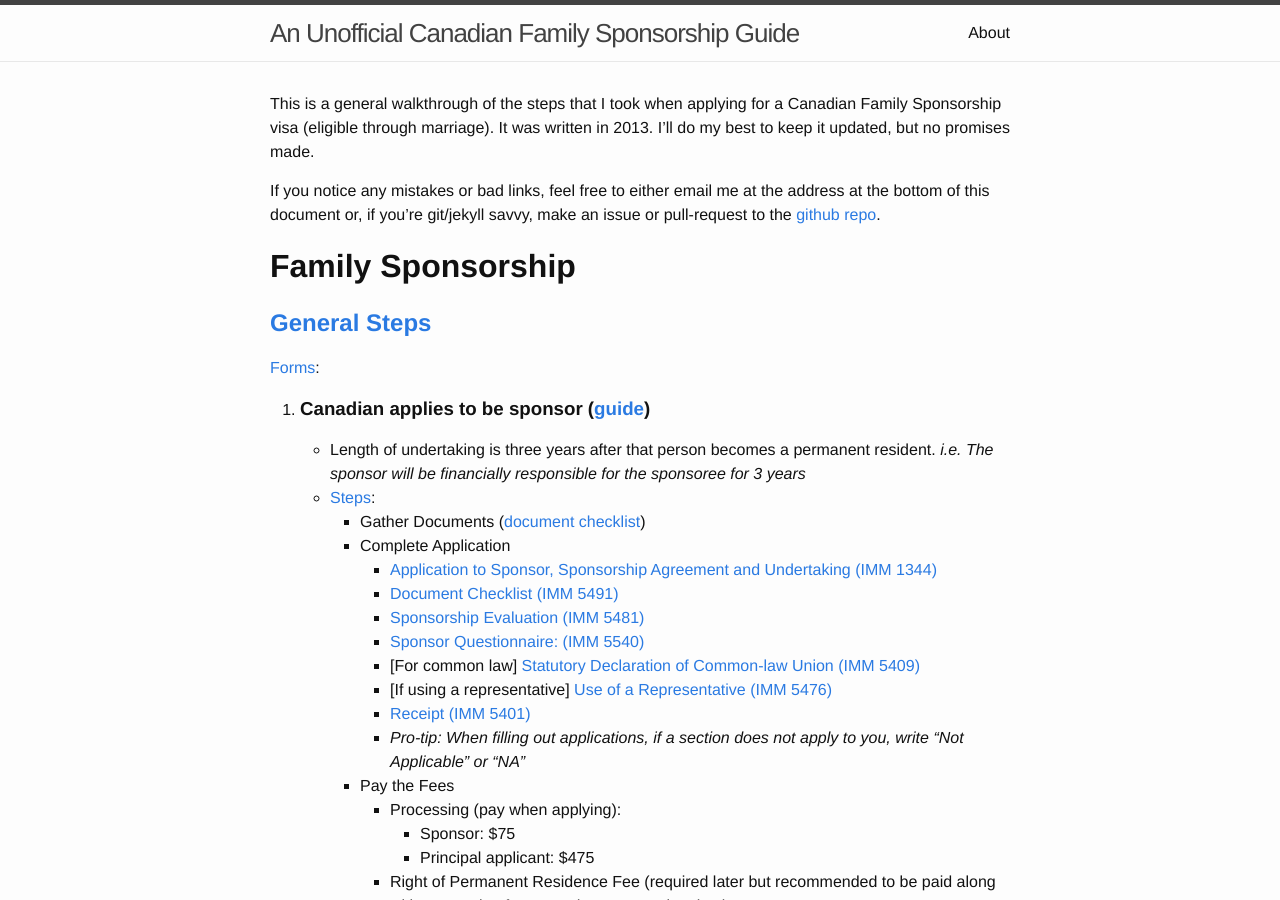
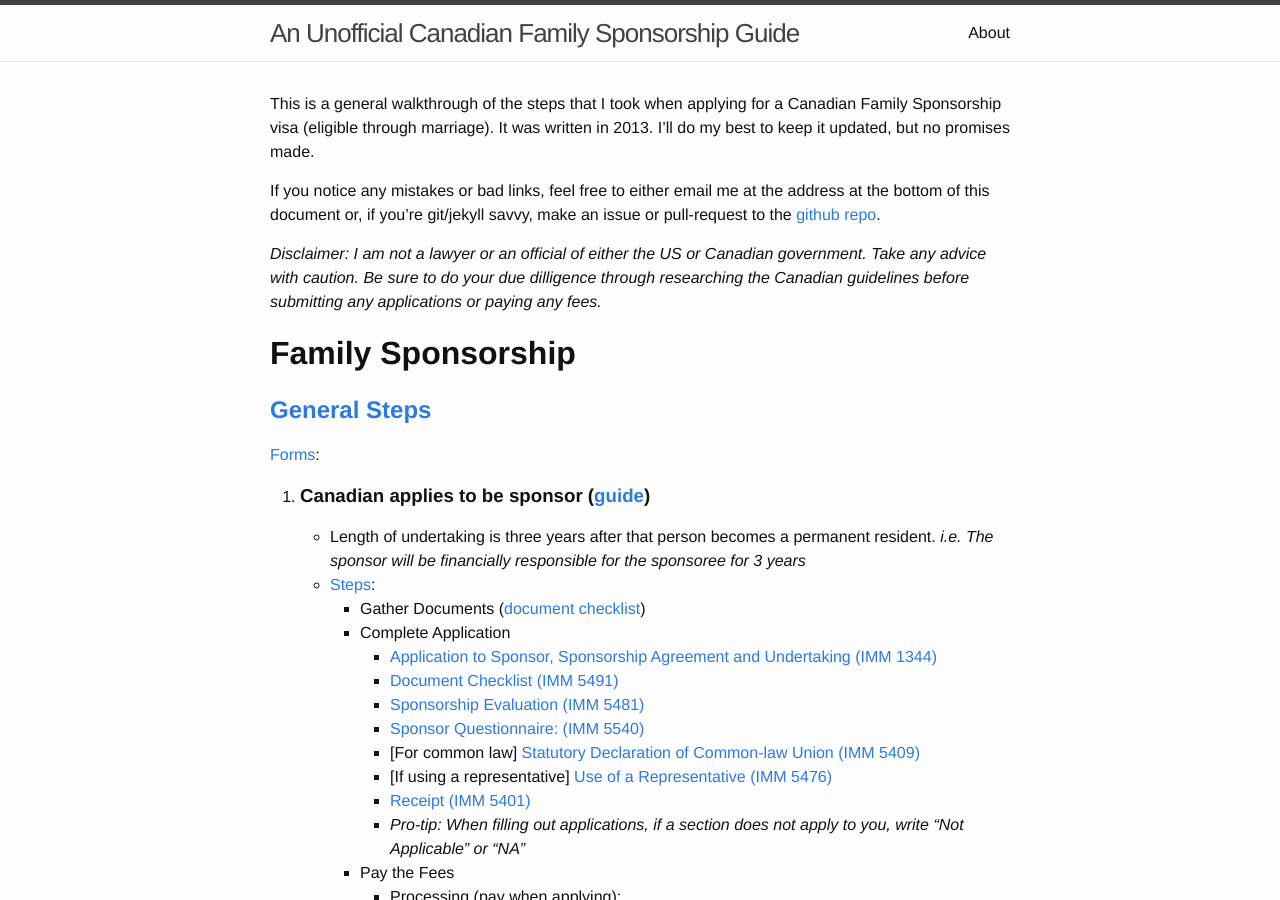
Before and after one commit to alukach/unofficial-guide-to-canadian-immigration, a Jekyll site: the page built from index.md, in a window 1280 px wide and 900 px high. Built offline with Jekyll 4.4.1, drawn with Linux system fonts in a browser that asks for light colours.

Commit message:
Add disclaimer

```diff
--- a/index.md
+++ b/index.md
@@ -5,6 +5,8 @@
 This is a general walkthrough of the steps that I took when applying for a Canadian Family Sponsorship visa (eligible through marriage).  It was written in 2013.  I'll do my best to keep it updated, but no promises made.
 
 If you notice any mistakes or bad links, feel free to either email me at the address at the bottom of this document or, if you're git/jekyll savvy, make an issue or pull-request to the [github repo](https://github.com/alukach/canada-immigration-tips/).
+
+_Disclaimer: I am not a lawyer or an official of either the US or Canadian government. Take any advice with caution.  Be sure to do your due dilligence through researching the Canadian guidelines before submitting any applications or paying any fees._
 
 # Family Sponsorship
 
```
